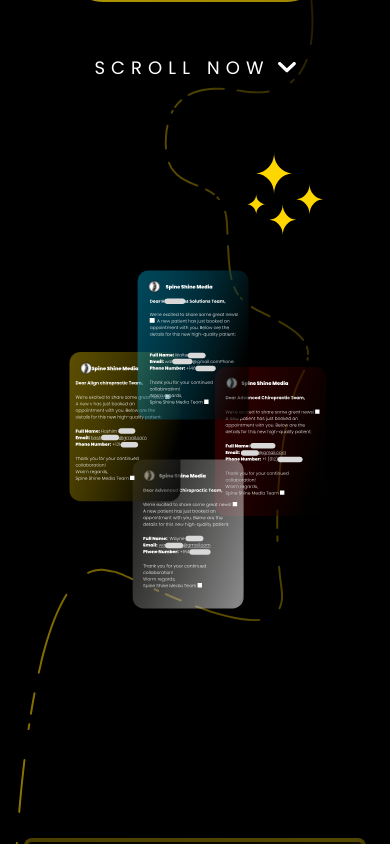
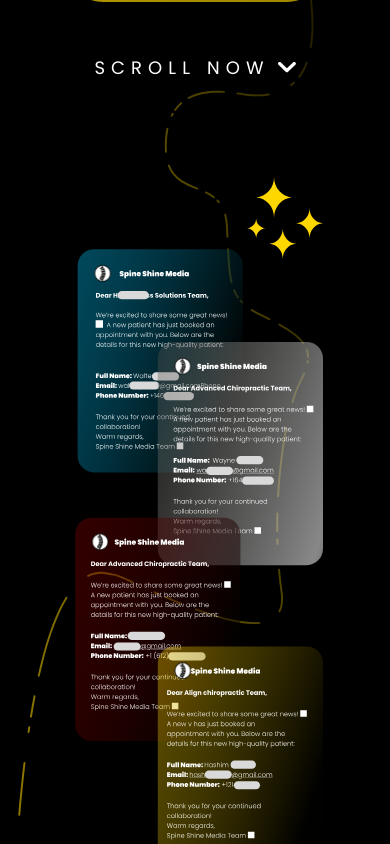
Before and after one commit to dhiasmari71-wq/spine-shine-media, a Next.js app: page / in a window 390 px wide. Shown: the part 860-1704 px from the top of the page. Built offline with nearby package versions, Linux system fonts and the light colour scheme.

Commit message:
update: hero, calender

```diff
--- a/src/components/Hero.tsx
+++ b/src/components/Hero.tsx
@@ -4,7 +4,7 @@
 
 const Hero = () => {
   return (
-    <div className="w-full flex md:items-center flex-col md:flex-row gap-10 mb-[80px] md:mb-[188px] px-10 xl:px-[144px]">
+    <div className="w-full flex md:items-center flex-col md:flex-row gap-[160px] md:gap-10 mb-[80px] md:mb-[188px] px-10 xl:px-[144px]">
       <div className="w-full md:w-1/2 max-w-[339px] md:max-w-[636px] flex flex-col">
         {/* Gradeint Text */}
         <div className="relative">
@@ -58,14 +58,21 @@
           alt="hero image"
           width={477}
           height={637}
-          className="w-[313px] md:w-[477px] h-[637px] object-contain"
+          className="hidden md:block w-[313px] md:w-[477px] h-[637px] object-contain"
+        />
+        <Image
+          src={"/assets/Hero-Images-mobile.svg"}
+          alt="hero image"
+          width={477}
+          height={637}
+          className="block md:hidden w-[313px] md:w-[477px] h-[637px] object-contain"
         />
         <Image
           src={"/assets/4Stars.svg"}
           alt="hero"
           width={212}
           height={292}
-          className="w-[82px] h-[82px] object-contain absolute top-[5%] md:top-[-10%] right-[0%]"
+          className="w-[82px] h-[82px] object-contain absolute top-[-10%] md:top-[-10%] right-[0%]"
         />
       </div>
     </div>
--- a/src/components/SchedulingCalender.tsx
+++ b/src/components/SchedulingCalender.tsx
@@ -280,7 +280,7 @@
 
       {/* DETAILS FORM */}
       {step === "details" && (
-        <div className="max-w-2xl mx-auto">
+        <div className="max-w-2xl mx-auto  backdrop-blur">
           <button onClick={handleBackStep} className="flex items-center gap-2 text-yellow-500 hover:text-yellow-400 mb-8 transition-colors">
             <ArrowLeft className="w-5 h-5" /> Back
           </button>
@@ -289,7 +289,7 @@
             <h2 className="text-white text-3xl font-bold mb-2">Discovery</h2>
 
             <form onSubmit={handleScheduleCall} className="space-y-6">
-              <div className="grid grid-cols-2 gap-4">
+              <div className="grid grid-cols-1 md:grid-cols-2 gap-4">
                 <div>
                   <label className="block text-white font-semibold mb-2">First Name *</label>
                   <input
@@ -312,7 +312,7 @@
                 </div>
               </div>
 
-              <div className="grid grid-cols-2 gap-4">
+              <div className="grid grid-cols-1 md:grid-cols-2 gap-4">
                 <div>
                   <label className="block text-white font-semibold mb-2">Phone *</label>
                   <input
```
